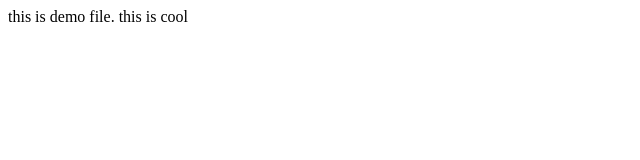
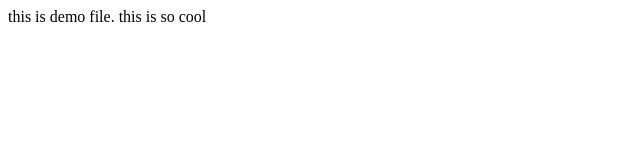
Before and after one commit to anshul7z/demo-repo, a plain HTML site: page index.html in a window 1280 px wide. Shown: the full height of the page, 0-640 px from the left. Drawn offline with Linux system fonts and the light colour scheme.

Commit message:
feature branch update index.html

```diff
--- a/index.html
+++ b/index.html
@@ -1,2 +1,2 @@
 this is demo file.
-<html>this is cool</html>
+<html>this is so cool</html>
```
